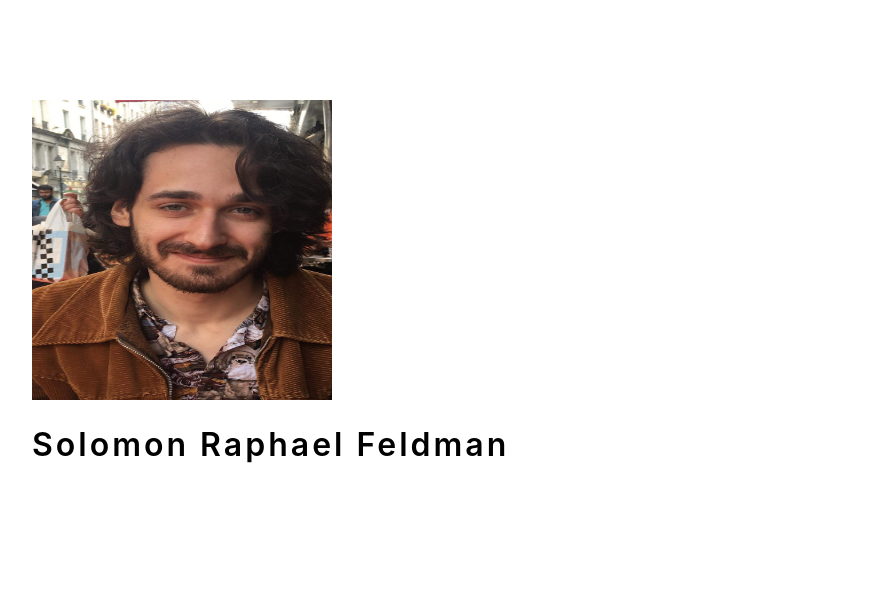
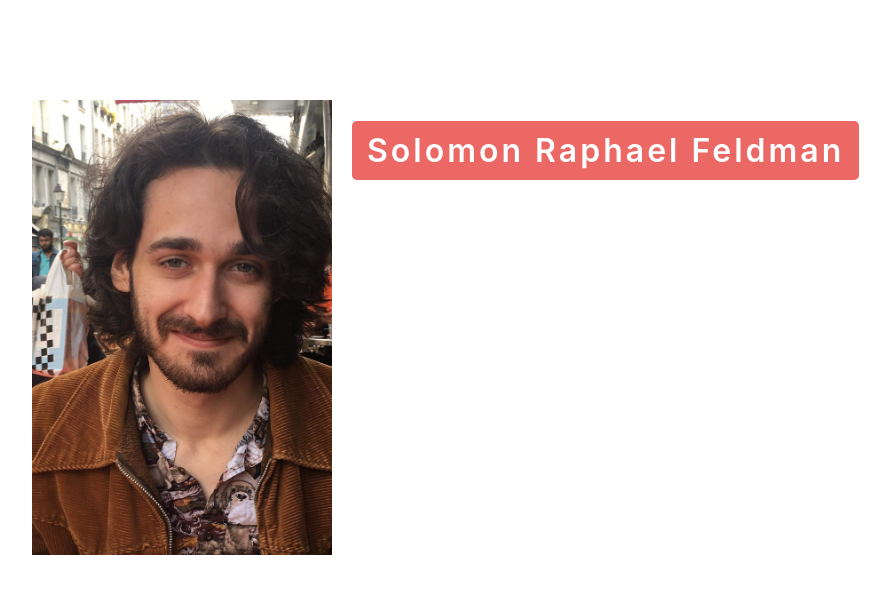
Before and after one commit to SolomonRFeldman/solomon-r-feldman-portfolio, a React (Create React App) app: page / in a window 1280 px wide. Shown: the top 594 px of the page, without its empty margins (68-958 px from the left). Built offline with nearby package versions, Linux system fonts and the light colour scheme.

Commit message:
positions name

```diff
--- a/src/components/Profile.css
+++ b/src/components/Profile.css
@@ -1,5 +1,23 @@
+.Profile {
+  display: grid;
+  grid-template-columns: 300px 20px auto;
+}
+
+.Profile-name-container {
+  grid-column-start: 3;
+  grid-column-end: 4;
+}
+
 .Profile-name {
   font-weight: 600;
   font-size: 2rem;
   letter-spacing: 3px;
+  background-color: #EB6864;
+  color: #fff;
+  border-radius: 0.3rem;
+  width: fit-content;
+  padding-top: 10px;
+  padding-bottom: 10px;
+  padding-left: 15px;
+  padding-right: 15px;
 }
--- a/src/components/Profile.jsx
+++ b/src/components/Profile.jsx
@@ -4,8 +4,8 @@ import './Profile.css'
 export default function Profile(props) {
   return(
     <div className='Profile'>
-      <img alt='beep' height="300" width="300" src='../profile_picture.png' />
-      <h1 className='Profile-name'>Solomon Raphael Feldman</h1>
+      <img className='Profile-picture' alt='beep' width="300" src='../profile_picture.png' />
+      <div className='Profile-name-container'><h1 className='Profile-name'>Solomon Raphael Feldman</h1></div>
     </div>
   )
 }
```
